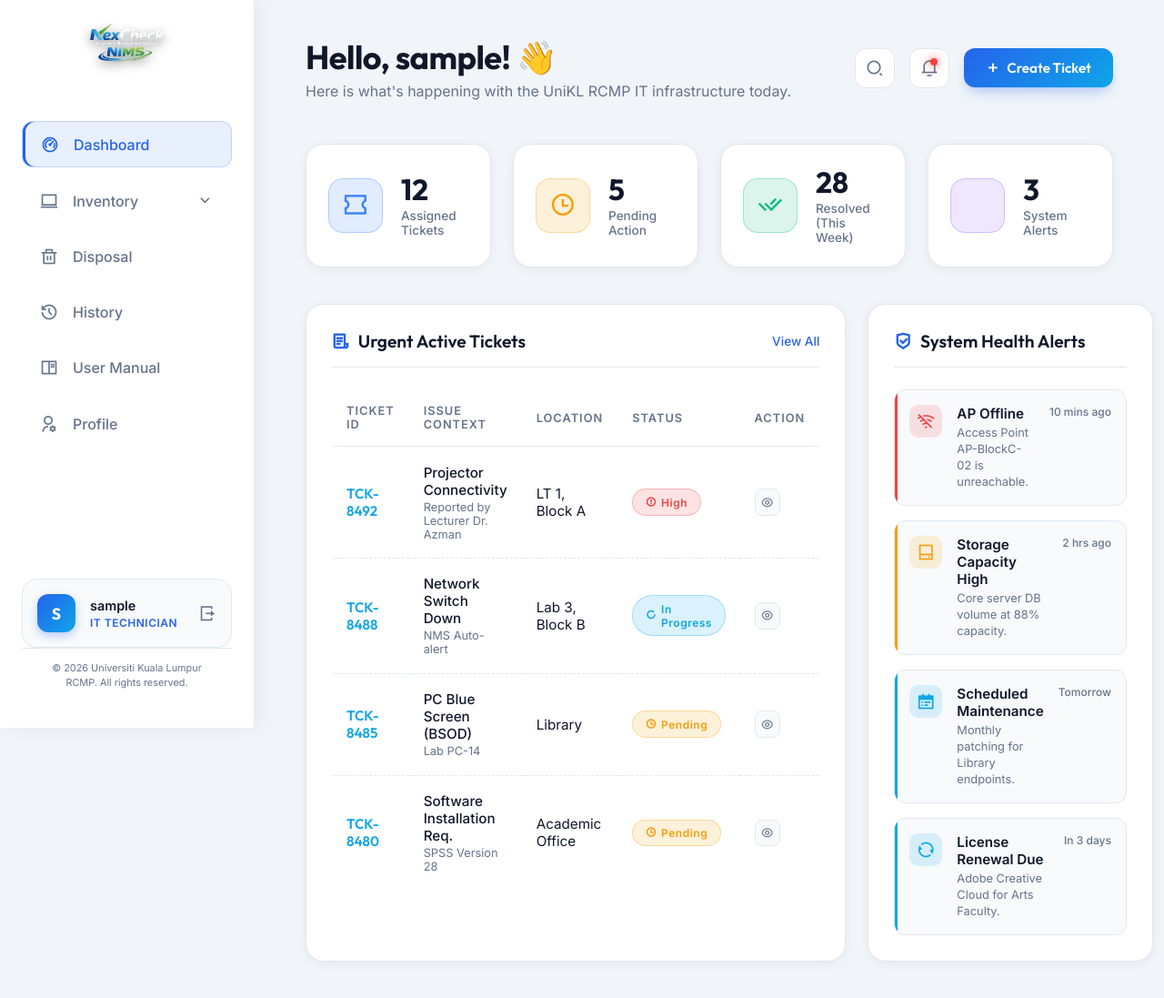
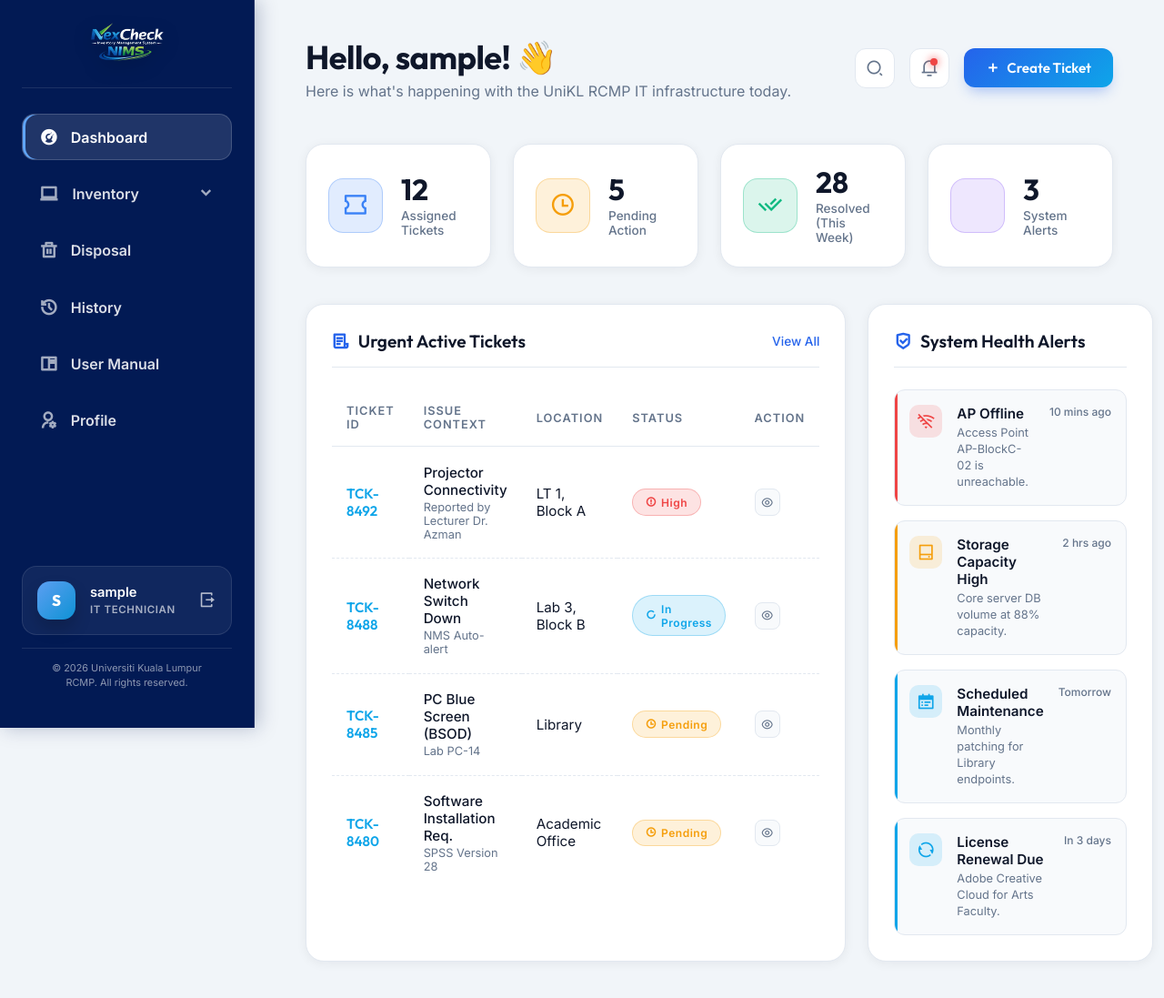
Before and after one commit to Feekkk/RCMP---nims, a PHP site: page /technician/dashboard.php in a window 1280 px wide. Shown: the whole page at 91% size. Run offline with PHP 8.4, Linux system fonts and the light colour scheme; the visitor is signed in with stand-in values (Sample User, id 1).

Commit message:
update: side bar background color

```diff
--- a/components/sidebarUser.php
+++ b/components/sidebarUser.php
@@ -7,6 +7,208 @@ $isAV        = $currentPage === 'av.php';
 $isNetwork   = $currentPage === 'network.php';
 $isProfile   = $currentPage === 'profile.php';
 ?>
+
+<style>
+    /* Shared technician sidebar styling */
+    :root {
+        --sidebar-bg: #021A54;
+        --sidebar-border: rgba(255,255,255,0.10);
+        --sidebar-text: rgba(255,255,255,0.86);
+        --sidebar-muted: rgba(255,255,255,0.64);
+        --sidebar-hover: rgba(255,255,255,0.08);
+        --sidebar-active: rgba(255,255,255,0.12);
+        --sidebar-accent: #60a5fa;
+    }
+
+    .sidebar {
+        width: 280px;
+        height: 100vh;
+        background: var(--sidebar-bg);
+        border-right: 1px solid var(--sidebar-border);
+        position: fixed;
+        top: 0;
+        left: 0;
+        display: flex;
+        flex-direction: column;
+        padding: 1.5rem;
+        z-index: 100;
+        box-shadow: 4px 0 20px rgba(2, 26, 84, 0.25);
+        transition: transform 0.3s ease;
+    }
+
+    .sidebar-logo {
+        display: flex;
+        align-items: center;
+        justify-content: center;
+        padding-bottom: 1.75rem;
+        border-bottom: 1px solid var(--sidebar-border);
+        margin-bottom: 1.75rem;
+    }
+
+    .sidebar-logo img {
+        height: 44px;
+        width: auto;
+        max-width: 100%;
+        object-fit: contain;
+        filter: drop-shadow(0 6px 10px rgba(0,0,0,0.25));
+    }
+
+    .nav-menu {
+        display: flex;
+        flex-direction: column;
+        gap: 0.7rem;
+        flex: 1;
+    }
+
+    .nav-item {
+        padding: 0.85rem 1.15rem;
+        border-radius: 14px;
+        color: var(--sidebar-text);
+        text-decoration: none;
+        display: flex;
+        align-items: center;
+        gap: 0.9rem;
+        font-weight: 600;
+        transition: all 0.2s ease;
+        border: 1px solid transparent;
+        user-select: none;
+    }
+
+    .nav-item i {
+        font-size: 1.25rem;
+        color: var(--sidebar-muted);
+    }
+
+    .nav-item:hover {
+        background: var(--sidebar-hover);
+        border-color: rgba(255,255,255,0.10);
+    }
+
+    .nav-item:hover i {
+        color: var(--sidebar-text);
+    }
+
+    .nav-item.active {
+        background: var(--sidebar-active);
+        border-color: rgba(255,255,255,0.16);
+        box-shadow: inset 3px 0 0 var(--sidebar-accent);
+    }
+
+    .nav-item.active,
+    .nav-item.active i {
+        color: #ffffff;
+    }
+
+    .nav-group .chevron {
+        color: var(--sidebar-muted);
+    }
+    .nav-item.open .chevron {
+        transform: rotate(180deg);
+        color: #ffffff;
+    }
+
+    .nav-dropdown {
+        display: none;
+        flex-direction: column;
+        gap: 0.35rem;
+        padding-left: 3.1rem;
+        margin-top: 0.2rem;
+        margin-bottom: 0.2rem;
+    }
+
+    .nav-dropdown.show {
+        display: flex;
+    }
+
+    .nav-dropdown-item {
+        padding: 0.65rem 0.9rem;
+        border-radius: 12px;
+        color: var(--sidebar-muted);
+        text-decoration: none;
+        font-size: 0.9rem;
+        font-weight: 600;
+        transition: all 0.2s ease;
+        border: 1px solid transparent;
+    }
+
+    .nav-dropdown-item:hover {
+        background: rgba(255,255,255,0.07);
+        color: #ffffff;
+        border-color: rgba(255,255,255,0.10);
+    }
+
+    .nav-dropdown-item.active {
+        background: rgba(96,165,250,0.14);
+        color: #ffffff;
+        border-color: rgba(96,165,250,0.30);
+    }
+
+    .user-profile {
+        margin-top: auto;
+        padding: 1rem;
+        background: rgba(255,255,255,0.06);
+        border: 1px solid rgba(255,255,255,0.10);
+        border-radius: 16px;
+        display: flex;
+        align-items: center;
+        gap: 1rem;
+        transition: all 0.2s ease;
+        cursor: pointer;
+    }
+
+    .user-profile:hover {
+        background: rgba(255,255,255,0.09);
+        border-color: rgba(255,255,255,0.16);
+    }
+
+    .avatar {
+        width: 42px;
+        height: 42px;
+        border-radius: 14px;
+        background: linear-gradient(135deg, rgba(96,165,250,0.95), rgba(14,165,233,0.85));
+        display: flex;
+        align-items: center;
+        justify-content: center;
+        font-family: 'Outfit', sans-serif;
+        font-weight: 800;
+        color: white;
+        font-size: 1.05rem;
+        box-shadow: 0 10px 18px rgba(0,0,0,0.18);
+    }
+
+    .user-info { flex: 1; overflow: hidden; }
+    .user-name {
+        font-size: 0.92rem;
+        font-weight: 700;
+        color: #ffffff;
+        white-space: nowrap;
+        overflow: hidden;
+        text-overflow: ellipsis;
+    }
+    .user-role {
+        font-size: 0.72rem;
+        color: var(--sidebar-muted);
+        margin-top: 0.18rem;
+        text-transform: uppercase;
+        letter-spacing: 0.6px;
+        font-weight: 700;
+    }
+
+    .sidebar-copyright {
+        padding: 0.85rem 1rem 1.1rem !important;
+        text-align: center;
+        font-size: 0.68rem;
+        line-height: 1.45;
+        color: rgba(255,255,255,0.55) !important;
+        border-top: 1px solid var(--sidebar-border) !important;
+        margin-top: 0.9rem;
+    }
+
+    /* Responsive */
+    @media (max-width: 900px) {
+        .sidebar { transform: translateX(-100%); width: 260px; }
+    }
+</style>
 
 <aside class="sidebar">
     <div class="sidebar-logo">
@@ -54,10 +256,10 @@ $isProfile   = $currentPage === 'profile.php';
             <div class="user-name"><?php echo htmlspecialchars($_SESSION['user_name'] ?? 'Technician User'); ?></div>
             <div class="user-role">IT Technician</div>
         </div>
-        <i class="ri-logout-box-r-line" style="color: var(--text-muted); font-size: 1.2rem;"></i>
+        <i class="ri-logout-box-r-line" style="color: rgba(255,255,255,0.70); font-size: 1.2rem;"></i>
     </div>
 
-    <div class="sidebar-copyright" style="padding: 0.85rem 1rem 1.1rem; text-align: center; font-size: 0.68rem; line-height: 1.45; color: var(--text-muted, #64748b); border-top: 1px solid var(--card-border, #e2e8f0);">
+    <div class="sidebar-copyright">
         &copy; <?= (int)date('Y') ?> Universiti Kuala Lumpur RCMP. All rights reserved.
     </div>
 </aside>
```
